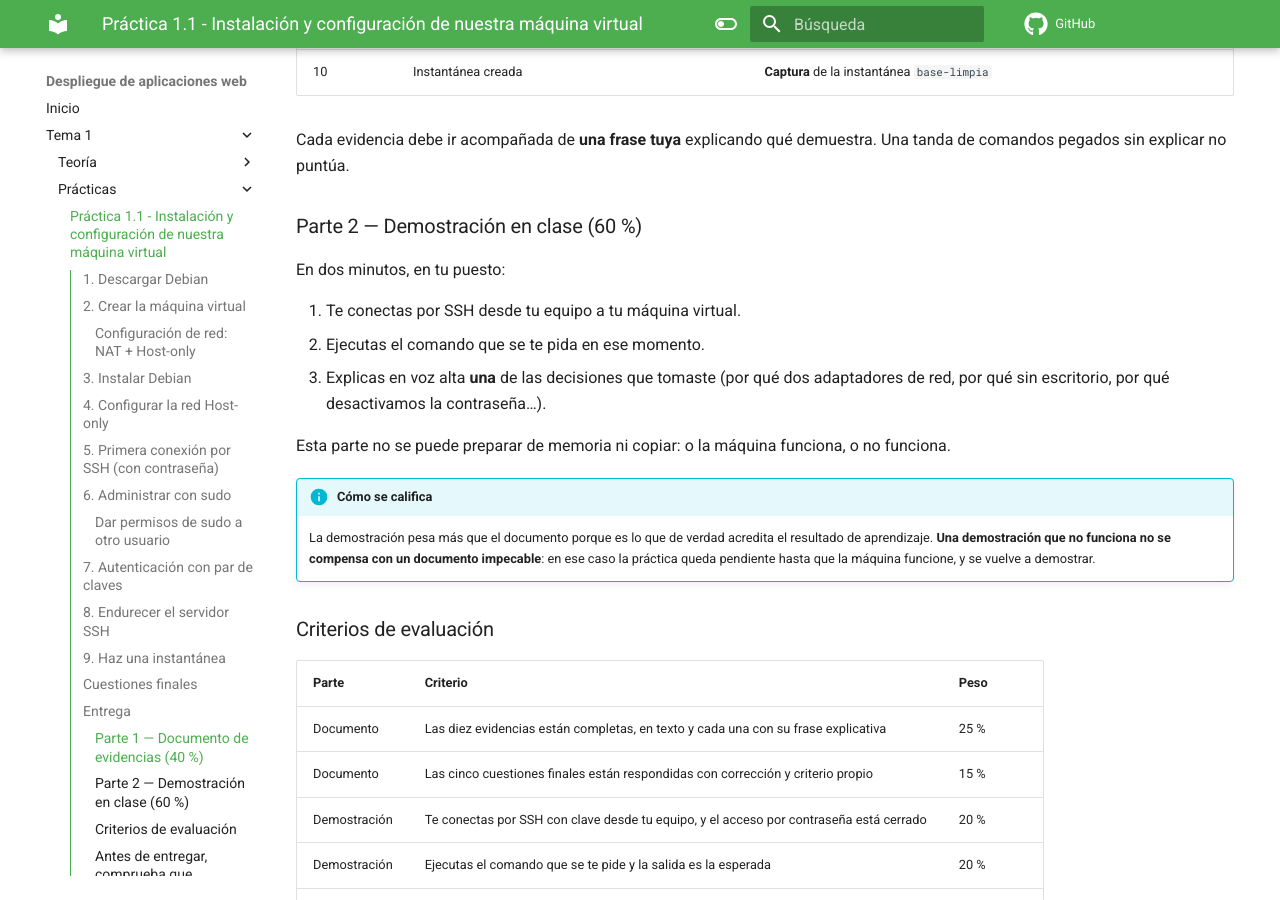
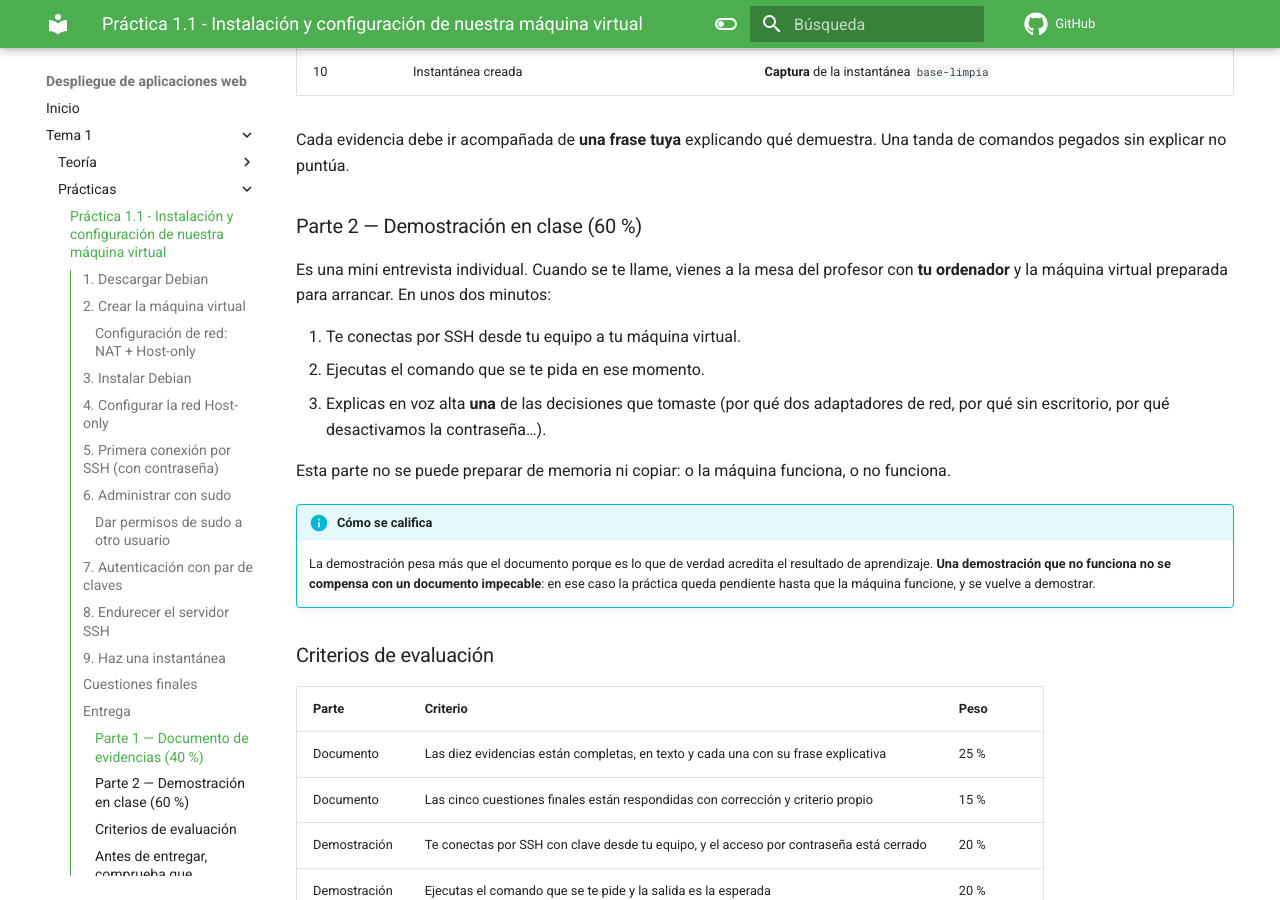
Before and after one commit to DustinRandel/despliegue-aplicaciones-web, an MkDocs documentation site: the page built from docs/T1-practica-maquina-virtual.md, in a window 1280 px wide and 900 px high, scrolled down 27018 px. Built offline with MkDocs 1.6.1 and Material for MkDocs 9.7.7, drawn with Linux system fonts in a browser that asks for light colours; comment, search, counter and statistics services are not loaded.

Commit message:
Práctica 1.1: la demostración pasa a ser una mini entrevista individual

```diff
--- a/docs/T1-practica-maquina-virtual.md
+++ b/docs/T1-practica-maquina-virtual.md
@@ -17,6 +17,8 @@ Reescrita a partir de debian.md del repo original. Cambios respecto al original:
   - Añadidos objetivos, criterios de evaluación, cuestiones y checklist de entrega.
   - Hostname obligatorio "debian-apellido": firma cada salida de comando y delata las copias.
   - Sección "Entrega": PDF de evidencias (40 %) + demostración en clase (60 %).
+    La demostración es una mini entrevista individual en la mesa del profesor, con el
+    portátil del alumno (no se hace en su puesto).
     Las evidencias se piden en TEXTO, no en capturas, para poder compararlas entre entregas.
 
 RED: NAT + Host-only (antes era adaptador puente).
@@ -646,7 +648,8 @@ Una tanda de comandos pegados sin explicar no puntúa.
 
 ### Parte 2 — Demostración en clase (60 %)
 
-En dos minutos, en tu puesto:
+Es una mini entrevista individual. Cuando se te llame, vienes a la mesa del profesor con
+**tu ordenador** y la máquina virtual preparada para arrancar. En unos dos minutos:
 
 1. Te conectas por SSH desde tu equipo a tu máquina virtual.
 2. Ejecutas el comando que se te pida en ese momento.
```
